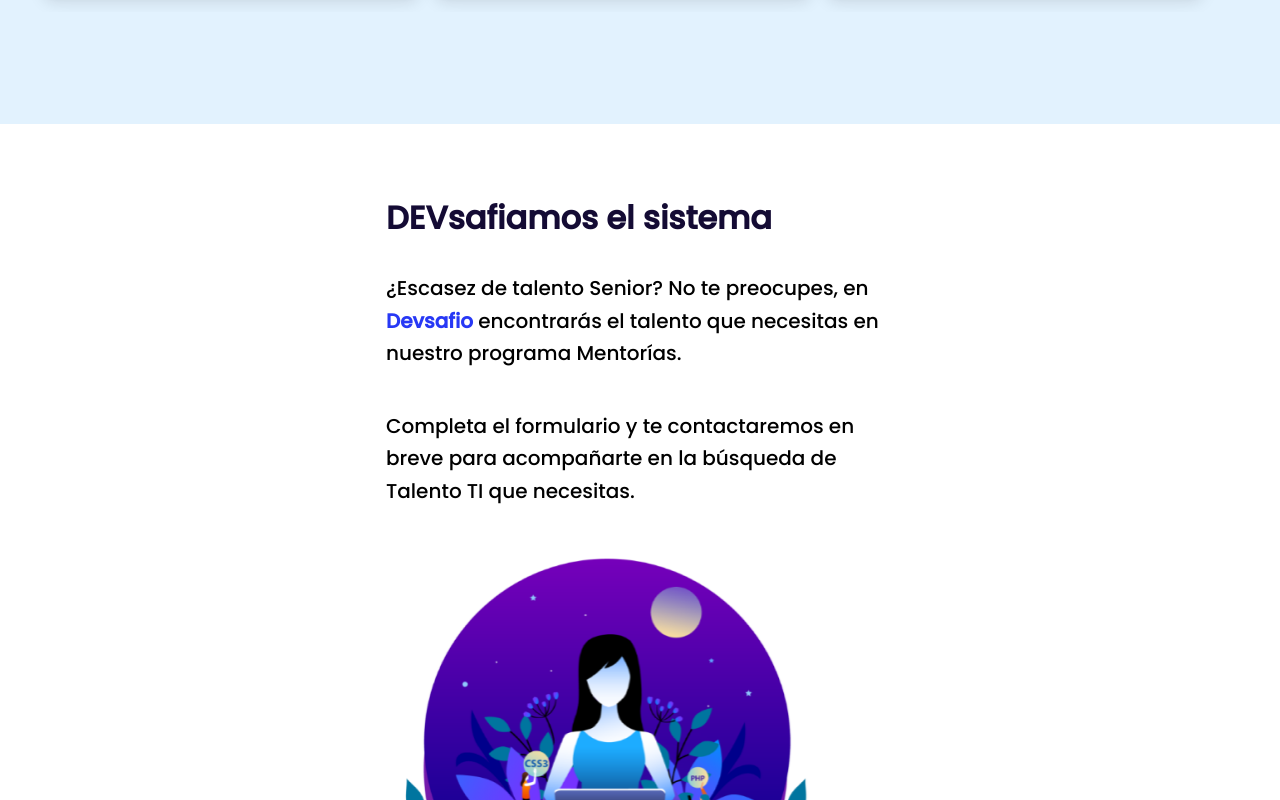
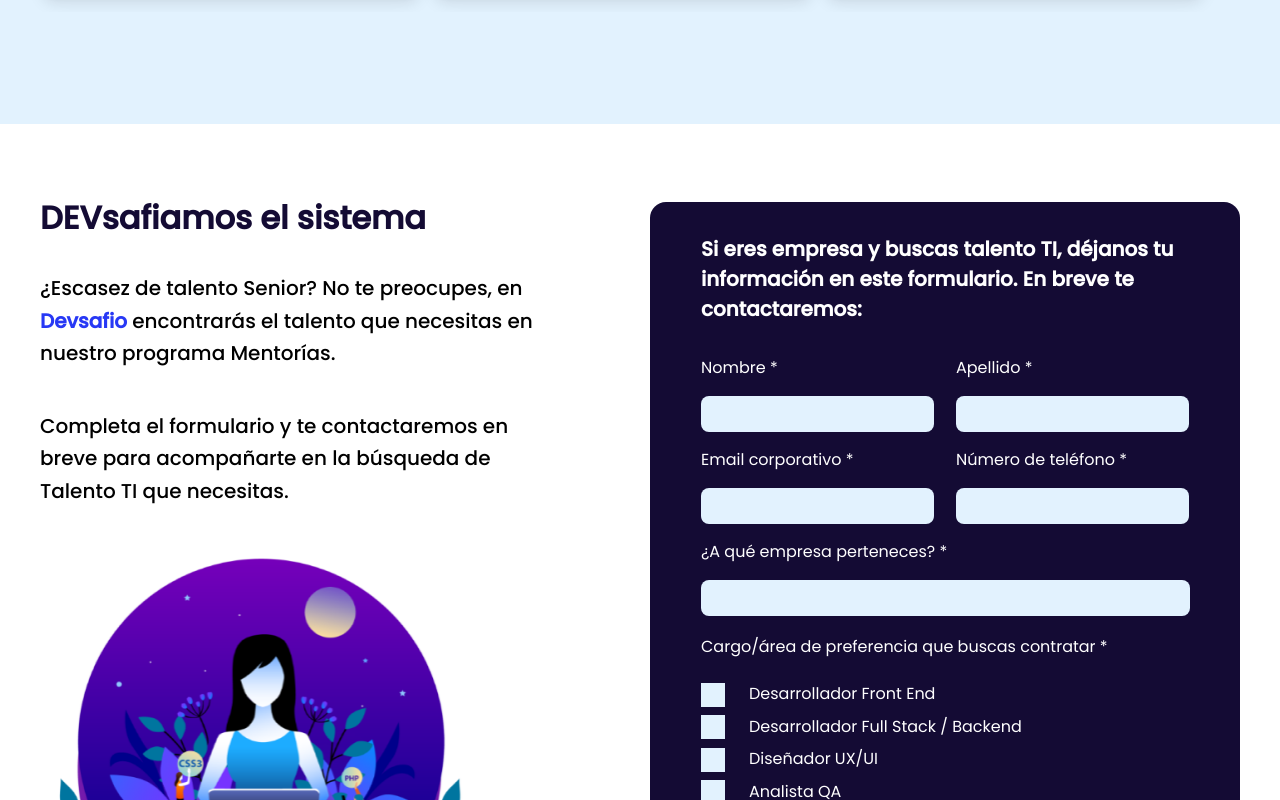
Before and after one commit to dlab-team/C11-Frontend, a React (Vite) app: page / in a window 1280 px wide. Shown: the part 1260-2060 px from the top of the page. Built offline with nearby package versions, Linux system fonts and the light colour scheme; a web font is replaced by a local one.

Commit message:
fix: form and Initial contact align

```diff
--- a/src/pages/landing/Home.jsx
+++ b/src/pages/landing/Home.jsx
@@ -7,13 +7,15 @@
   return (
     <>
       <div></div>
-      <Banner/>
+      <Banner />
       <ProgramExplanation />
-		<InitialContact/>
-      <LandingForm />
-		<FloatingButton/>
+      <div className="flex flex-wrap lg:flex-nowrap justify-center gap-[6.375rem]">
+        <InitialContact />
+        <LandingForm />
+      </div>
+      <FloatingButton />
     </>
   );
 };
 
-export default Home
+export default Home;
```
